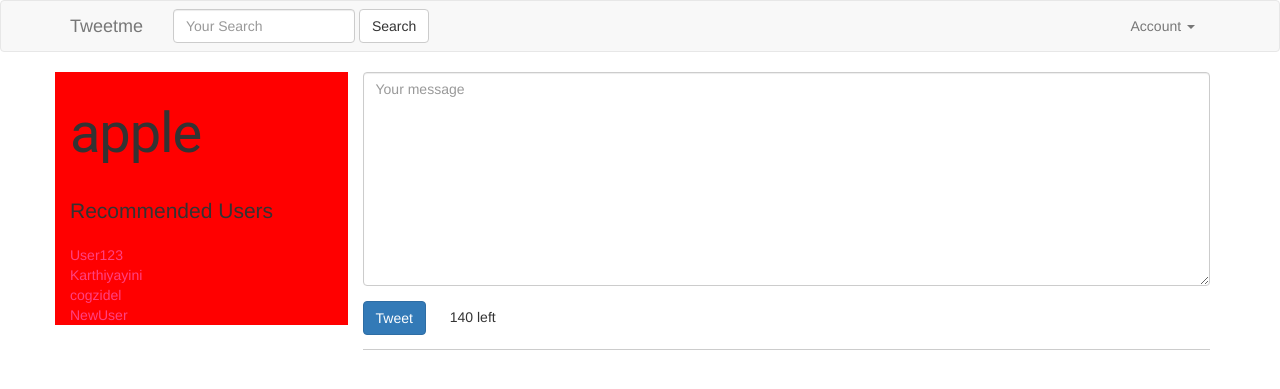
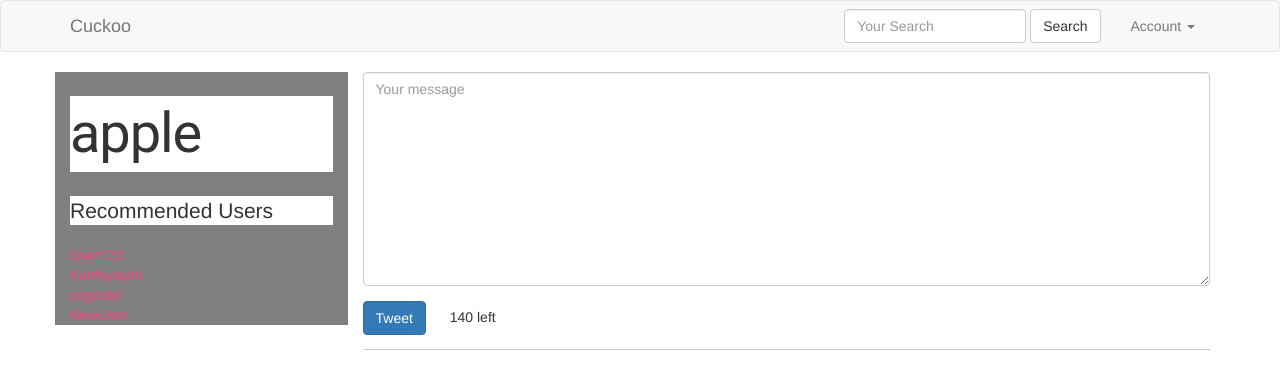
Before and after one commit to cogzidel/cuckoo, a Django app: page / in a window 1280 px wide. Shown: the top 389 px of the page. Run offline with Django 3.2, Linux system fonts and the light colour scheme; a user stored in the database is signed in; data comes from the database, SQL or seed files in the repository; both versions use the stored data as it was after the commit; some libraries are stand-ins or nearby versions.

Commit message:
changes by kumaresh

```diff
--- a/accounts/templates/accounts/user_detail.html
+++ b/accounts/templates/accounts/user_detail.html
@@ -25,7 +25,7 @@
 				{% for user in object.profile.get_following %}
 				  <a href='/{{ user.username}}'>{{ user.username }}</a> <br/>
 				  {% empty %}
-				  <h4> Not following any users </h4>
+				  <h4> Not following  users </h4>
 			    {% endfor %}
 		<hr/>
 
--- a/templates/navbar.html
+++ b/templates/navbar.html
@@ -8,16 +8,16 @@
         <span class="icon-bar"></span>
         <span class="icon-bar"></span>
       </button>
-      <a class="navbar-brand" href="{% url 'home' %}">Tweetme</a>
+      <a class="navbar-brand" href="{% url 'home' %}">Cuckoo</a>
     </div>
 
-    {% include "tweets/search_form.html" %}
+
     <!-- Collect the nav links, forms, and other content for toggling -->
     <div class="collapse navbar-collapse" id="bs-example-navbar-collapse-1">
       {% if request.user.is_authenticated %}
 
        <ul class="nav navbar-nav navbar-right">
-
+          {% include "tweets/search_form.html" %}
         <li class="dropdown">
           <a href="#" class="dropdown-toggle" data-toggle="dropdown" role="button" aria-haspopup="true" aria-expanded="false">Account <span class="caret"></span></a>
           <ul class="dropdown-menu">
--- a/tweets/templates/tweets/tweet_list.html
+++ b/tweets/templates/tweets/tweet_list.html
@@ -11,9 +11,9 @@
 {% block content %}
 
 				<div class='row'>
-					<div class=' col-sm-3 col-xs-12' style='background-color:red;'>
-						<h1>{{ request.user }}</h1>
-						<p class="lead">Recommended Users</p>
+					<div class=' col-sm-3 col-xs-12' style='background-color:grey;'>
+						<h1 style="background-color: white">{{ request.user }}</h1>
+						<p class="lead" style="background-color: white" >Recommended Users</p>
 						{% recommended request.user%}
 					</div>
 					<div class='col-sm-9'>
```
Also changed, not shown: db.sqlite3.
